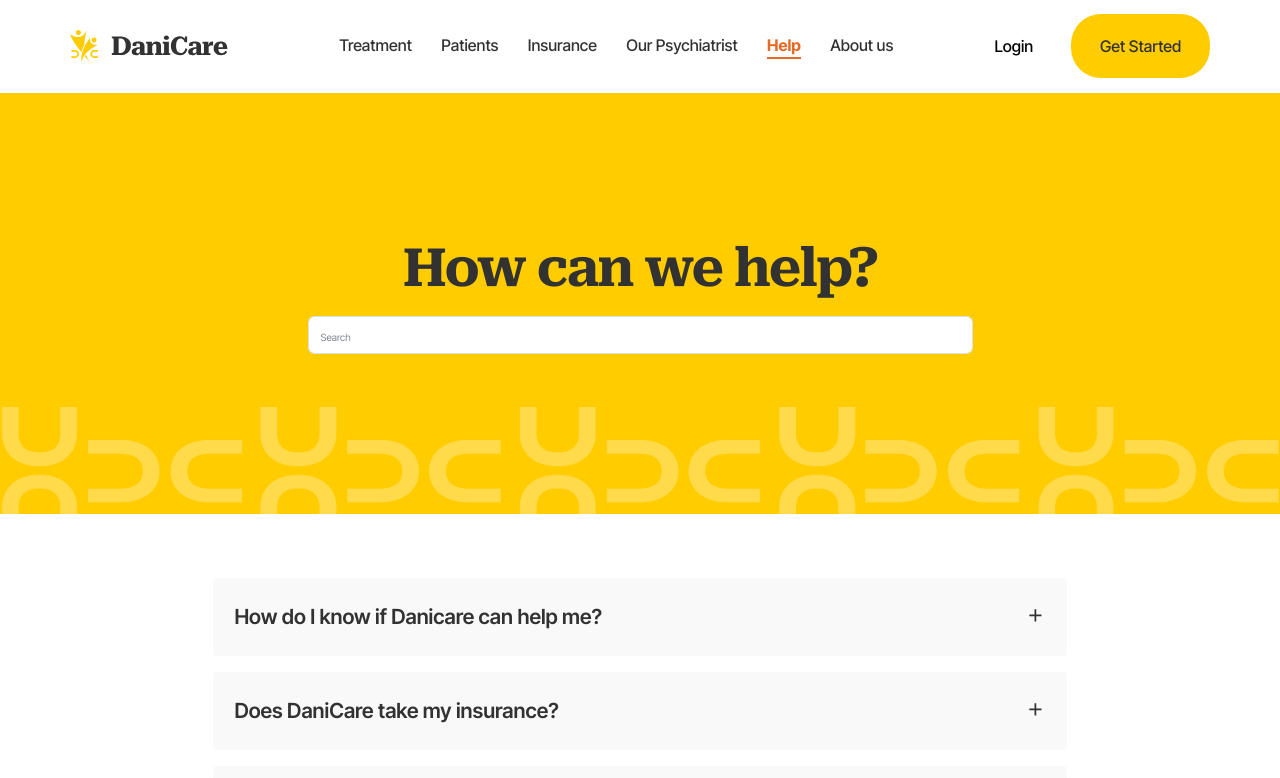
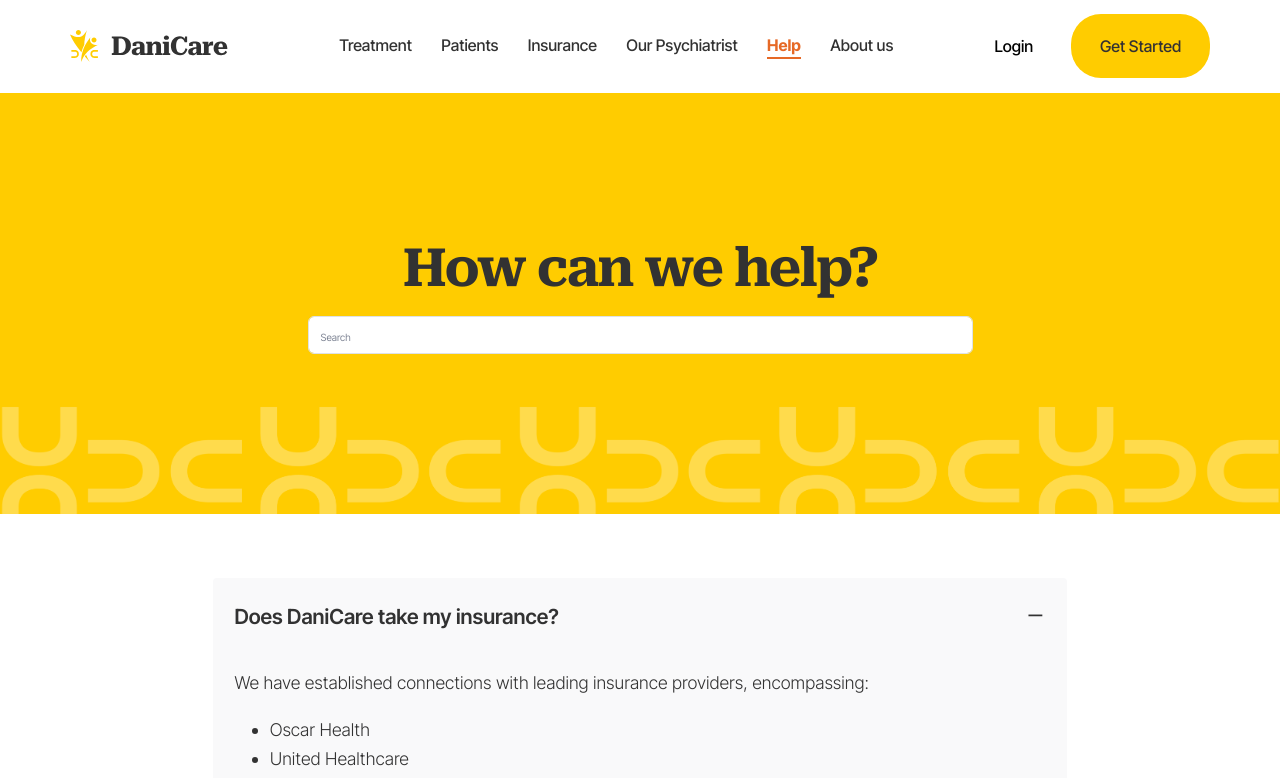
Before and after one commit to jupitaco/Danicare, a Next.js app: page /help in a window 1280 px wide. Shown: the top 778 px of the page. Built offline with nearby package versions, Linux system fonts and the light colour scheme.

Commit message:
Update faq

```diff
--- a/components/AllData.jsx
+++ b/components/AllData.jsx
@@ -128,21 +128,21 @@
   //     </p>
   //   ),
   // },
+  // {
+  //   id: 2,
+  //   question: 'How do I know if Danicare can help me?',
+  //   desc: (
+  //     <p>
+  //       Any prior tech experience is super useful; however, it is not required
+  //       for enrollment into our academy as Jupita Academy programs are
+  //       beginner-friendly. On the other hand, solid social skills are a must, as
+  //       any great tech enthusiast listens closely, empathizes and communicates
+  //       clearly.
+  //     </p>
+  //   ),
+  // },
   {
-    id: 2,
-    question: 'How do I know if Danicare can help me?',
-    desc: (
-      <p>
-        Any prior tech experience is super useful; however, it is not required
-        for enrollment into our academy as Jupita Academy programs are
-        beginner-friendly. On the other hand, solid social skills are a must, as
-        any great tech enthusiast listens closely, empathizes and communicates
-        clearly.
-      </p>
-    ),
-  },
-  {
-    id: 3,
+    id: 1,
     question: 'Does DaniCare take my insurance?',
     desc: (
       <>
@@ -166,7 +166,7 @@
     ),
   },
   {
-    id: 4,
+    id: 2,
     question: 'Does DaniCare provide Therapy?',
     desc: (
       <p>
@@ -179,7 +179,7 @@
   },
 
   {
-    id: 6,
+    id: 3,
     question: 'What conditions does DaniCare treat?',
     desc: (
       <>
@@ -198,7 +198,7 @@
     ),
   },
   {
-    id: 7,
+    id: 4,
     question: 'Can I get an estimate of my visit cost?',
     desc: (
       <p>
```
